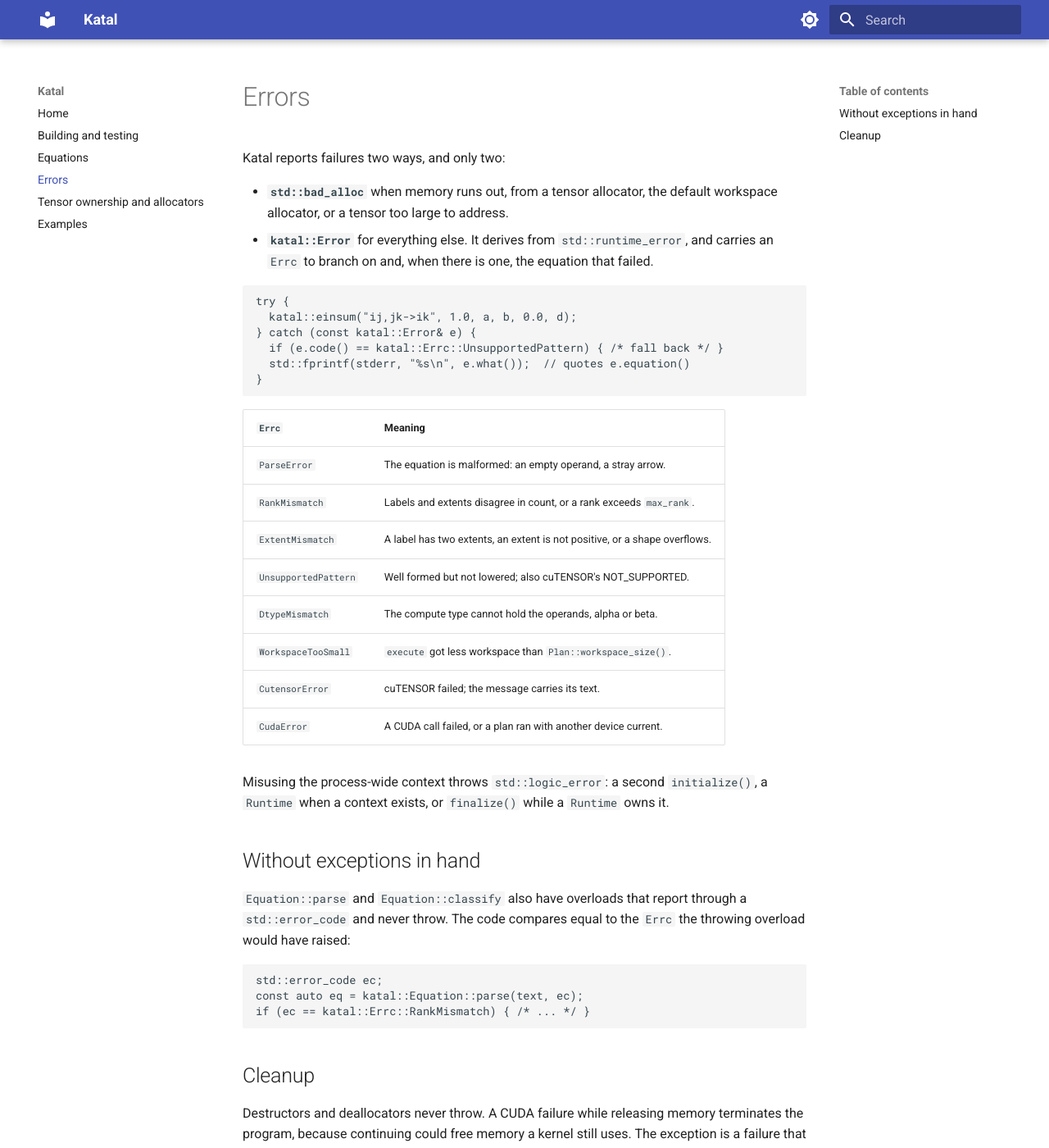
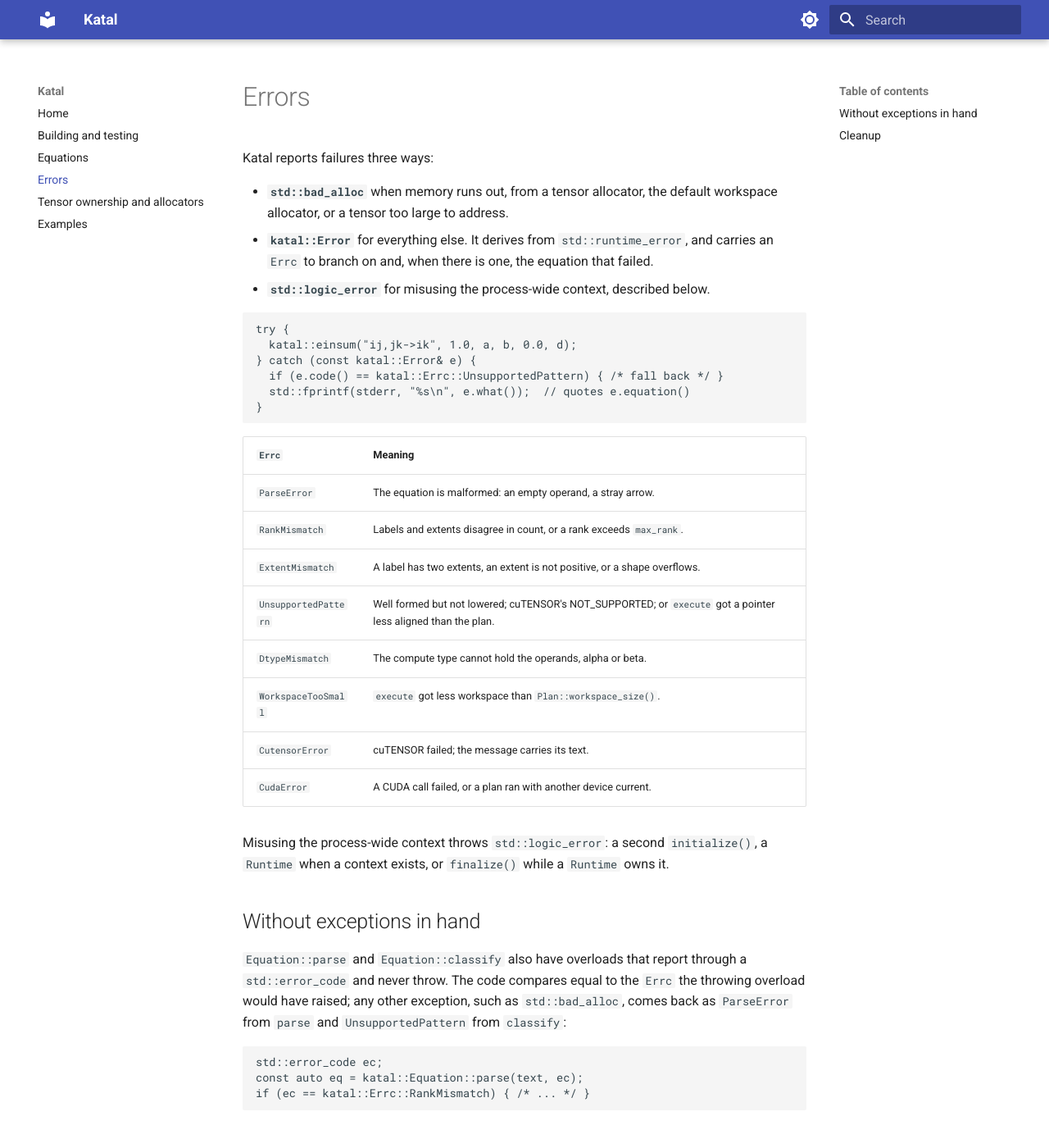
Before and after one commit to ajay-mk/Katal, an MkDocs documentation site: the page built from docs/errors.md, in a window 1280 px wide and 1400 px high. Shown: the whole window at 82% size. Built offline with MkDocs 1.6.1 and Material for MkDocs 9.7.7, drawn with Linux system fonts in a browser that asks for light colours.

Commit message:
docs: sync before leaving the quick start, correct the error and grammar notes

````diff
--- a/docs/errors.md
+++ b/docs/errors.md
@@ -1,12 +1,14 @@
 # Errors
 
-Katal reports failures two ways, and only two:
+Katal reports failures three ways:
 
 - **`std::bad_alloc`** when memory runs out, from a tensor allocator, the
   default workspace allocator, or a tensor too large to address.
 - **`katal::Error`** for everything else. It derives from
   `std::runtime_error`, and carries an `Errc` to branch on and, when there
   is one, the equation that failed.
+- **`std::logic_error`** for misusing the process-wide context, described
+  below.
 
 ```cpp
 try {
@@ -22,7 +24,7 @@ try {
 | `ParseError`         | The equation is malformed: an empty operand, a stray arrow.             |
 | `RankMismatch`       | Labels and extents disagree in count, or a rank exceeds `max_rank`.     |
 | `ExtentMismatch`     | A label has two extents, an extent is not positive, or a shape overflows. |
-| `UnsupportedPattern` | Well formed but not lowered; also cuTENSOR's NOT_SUPPORTED.             |
+| `UnsupportedPattern` | Well formed but not lowered; cuTENSOR's NOT_SUPPORTED; or `execute` got a pointer less aligned than the plan. |
 | `DtypeMismatch`      | The compute type cannot hold the operands, alpha or beta.               |
 | `WorkspaceTooSmall`  | `execute` got less workspace than `Plan::workspace_size()`.             |
 | `CutensorError`      | cuTENSOR failed; the message carries its text.                          |
@@ -36,7 +38,9 @@ Misusing the process-wide context throws `std::logic_error`: a second
 
 `Equation::parse` and `Equation::classify` also have overloads that report
 through a `std::error_code` and never throw. The code compares equal to the
-`Errc` the throwing overload would have raised:
+`Errc` the throwing overload would have raised; any other exception, such as
+`std::bad_alloc`, comes back as `ParseError` from `parse` and
+`UnsupportedPattern` from `classify`:
 
 ```cpp
 std::error_code ec;
````
Also changed, not shown: README.md (+4 -0 lines), docs/equations.md (+7 -4 lines).
